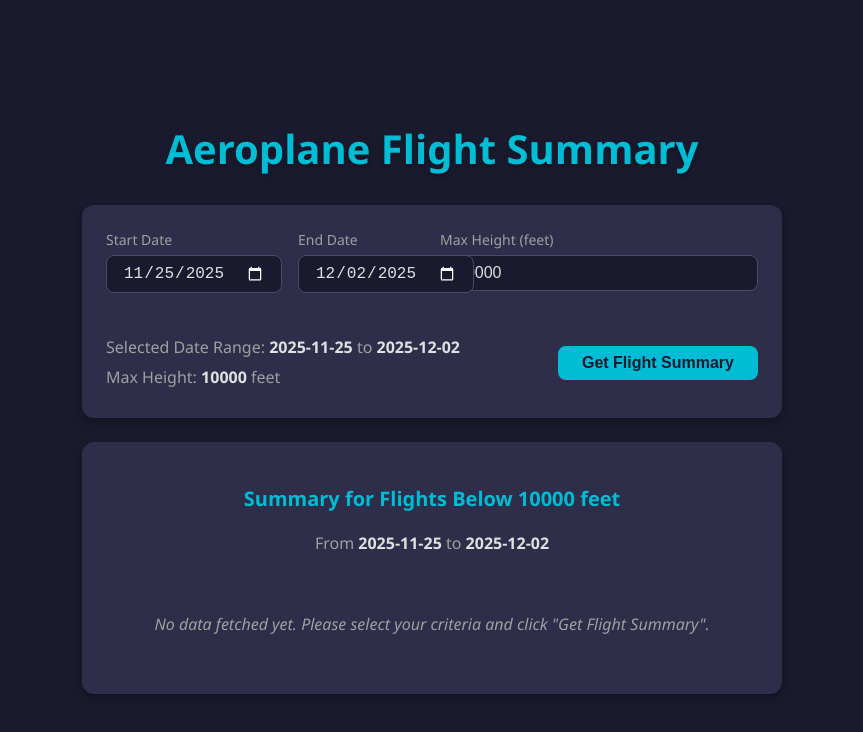
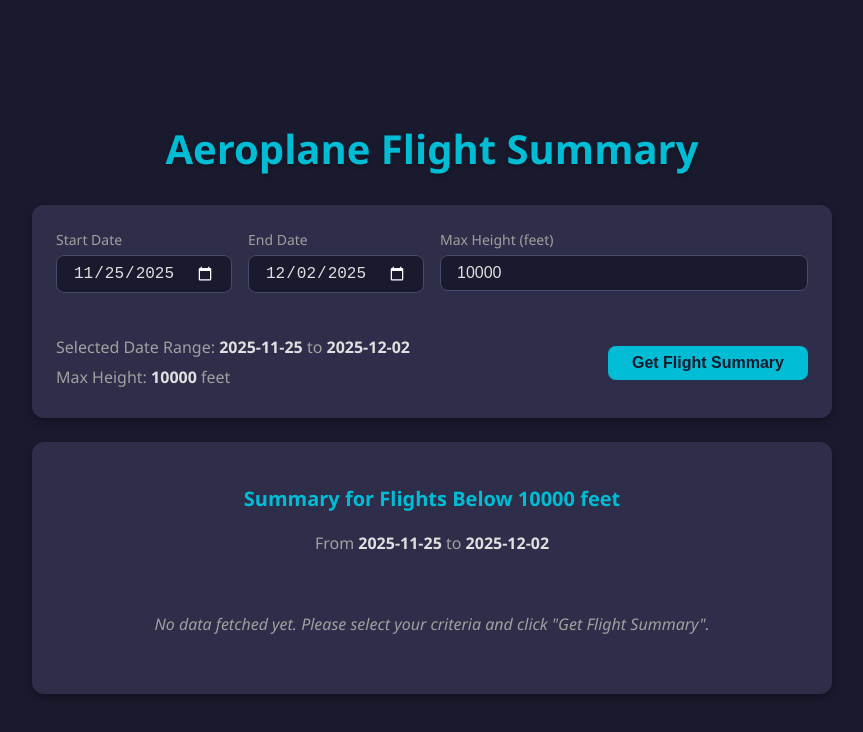
Before and after one commit to richard-cox/old-man-yells-at-planes, a Vue app: page / in a window 1280 px wide. Shown: the top 732 px of the page, without its empty margins (208-1071 px from the left). Built offline with nearby package versions, Linux system fonts and the light colour scheme.

Commit message:
fix width

```diff
--- a/src/App.vue
+++ b/src/App.vue
@@ -77,6 +77,7 @@ const handleFetchData = () => {
   box-sizing: border-box;
   text-align: center;
   color: $text-color-primary;
+  width: 100%;
 
   @media (max-width: $breakpoint-sm) {
     padding: $spacing-sm;
@@ -102,7 +103,7 @@ const handleFetchData = () => {
   padding: $spacing-lg;
   margin-bottom: $spacing-lg;
   width: 100%;
-  max-width: 700px; /* Max width for the main card */
+  max-width: 800px; /* Max width for the main card */
   box-sizing: border-box;
 
   @media (max-width: $breakpoint-sm) {
--- a/src/components/FlightSummaryCard.vue
+++ b/src/components/FlightSummaryCard.vue
@@ -45,7 +45,7 @@ defineProps<Props>();
 
 .flight-summary-card {
   text-align: center;
-  max-width: 700px; /* Match App.vue card-container max-width */
+  max-width: 800px; /* Match App.vue card-container max-width */
 
   h2 {
     color: $accent-color;
--- a/vite.config.ts
+++ b/vite.config.ts
@@ -14,4 +14,11 @@ export default defineConfig({
     port: 8005,
     open: false,
   },
+   css: {
+    preprocessorOptions: {
+      scss: {
+        api: 'modern-compiler' // or "modern"
+      }
+    }
+  }
 });
```
